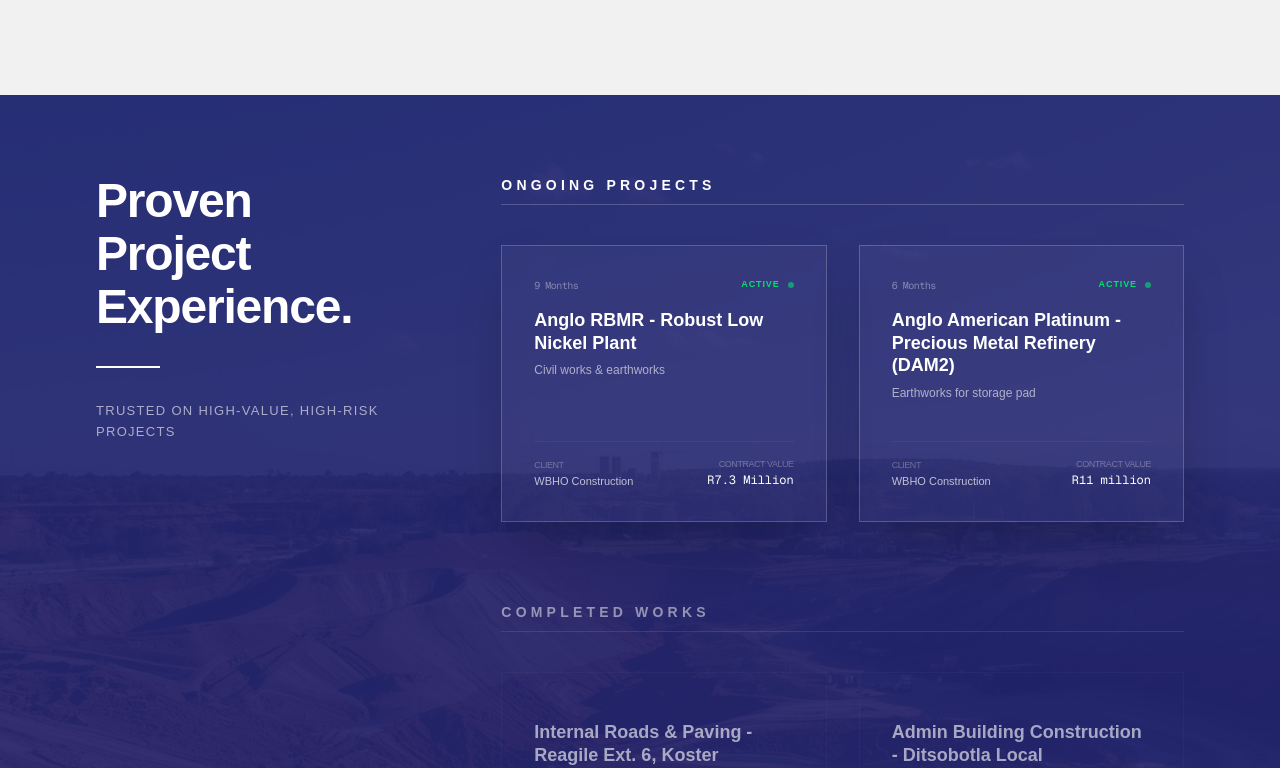
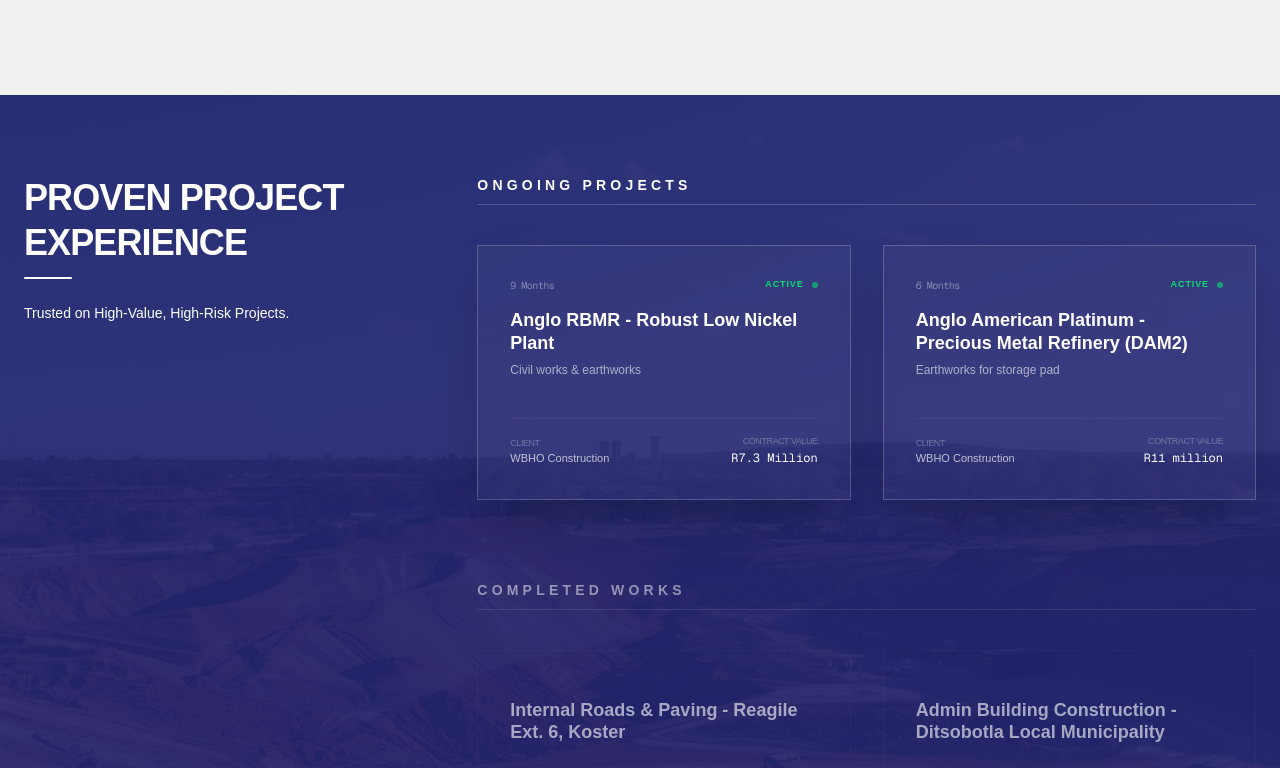
Before and after one commit to InolofatsengMotloba/bluewhite-businesslandingpage, a Next.js app: page / in a window 1280 px wide. Shown: the part 2690-3458 px from the top of the page. Built offline with nearby package versions, Linux system fonts and the light colour scheme.

Commit message:
Refactor Projects component: adjust layout and styling for consistency

```diff
--- a/components/Projects.js
+++ b/components/Projects.js
@@ -58,18 +58,17 @@
         <div className="absolute inset-0 bg-[#212471]/90 z-10"></div>
       </div>
 
-      <div className="relative z-20 max-w-7xl mx-auto px-6 md:px-12 lg:px-24 flex flex-col lg:flex-row gap-16">
+      <div className="relative z-20 max-w-7xl mx-auto px-4 md:px-5 lg:px-6 flex flex-col lg:flex-row gap-16">
         {/* LEFT SIDE: Sticky Heading */}
         <div className="lg:w-1/3 pt-20 pb-20">
           <div className="lg:sticky lg:top-40">
-            <h2 className="text-4xl md:text-5xl font-bold text-white leading-[1.1] tracking-tight">
-              Proven <br />
-              Project <br />
-              Experience.
+            <h2 className="text-white text-3xl md:text-4xl font-bold tracking-tight leading-tight">
+              PROVEN PROJECT EXPERIENCE
             </h2>
-            <div className="mt-8 w-16 h-0.5 bg-white"></div>
-            <p className="text-white/60 mt-8 text-[13px] leading-relaxed max-w-xs uppercase tracking-widest">
-              Trusted on High-Value, High-Risk Projects
+            <div className="mt-3 w-12 h-0.5 bg-white rounded-xl" />
+
+            <p className="mt-6 text-sm text-white max-w-md">
+              Trusted on High-Value, High-Risk Projects.
             </p>
           </div>
         </div>
```
